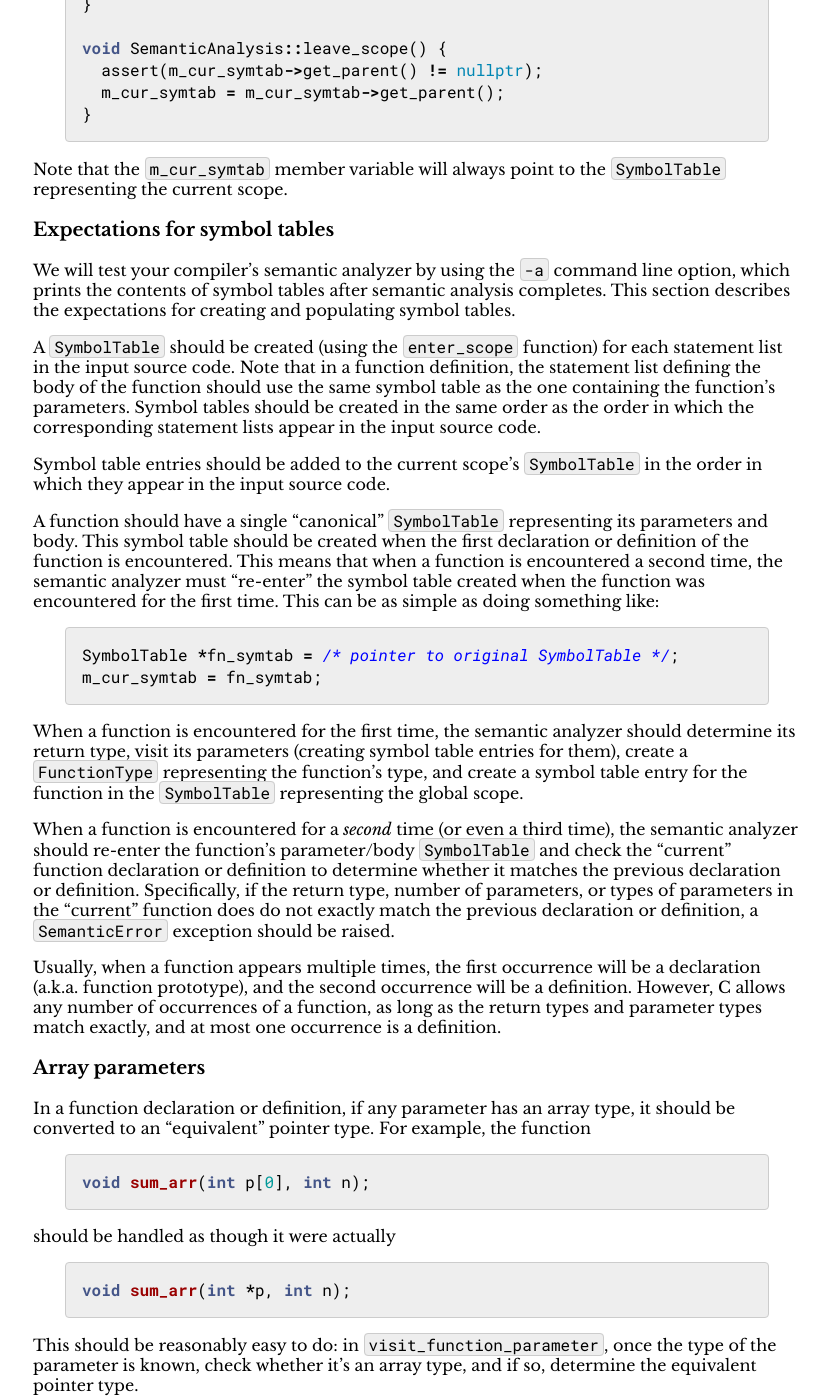
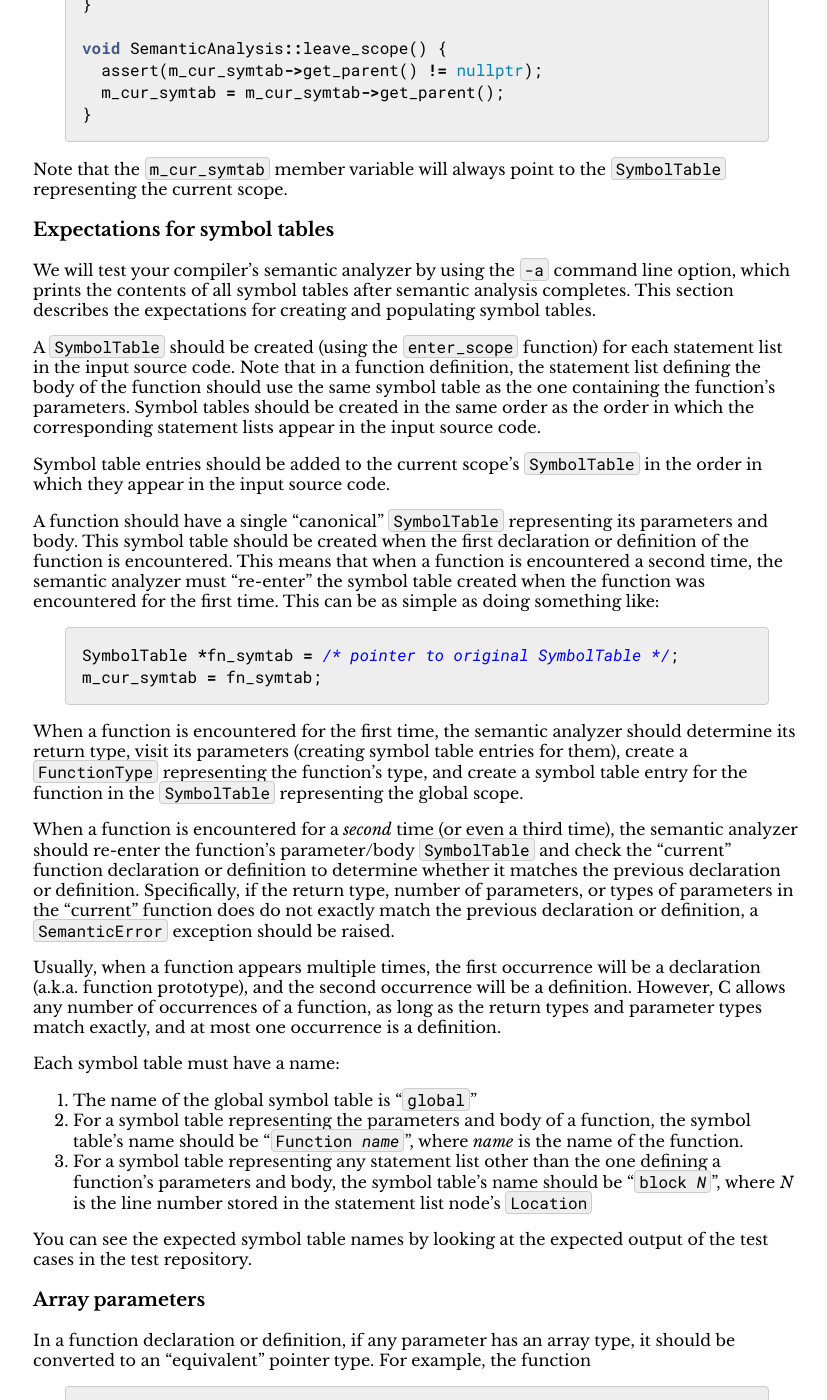
Before and after one commit to jhucompilers/fall2024, a Jekyll site: the page built from assign/assign03.md, in a window 1280 px wide and 1400 px high, scrolled down 5212 px. Shown: the whole window, without its empty margins (223-1050 px from the left). Built offline with Jekyll 4.4.1, drawn with Linux system fonts in a browser that asks for light colours.

Commit message:
discuss symbol table names

```diff
--- a/assign/assign03.md
+++ b/assign/assign03.md
@@ -299,7 +299,7 @@ Note that the `m_cur_symtab` member variable will always point to the
 ### Expectations for symbol tables
 
 We will test your compiler's semantic analyzer by using the `-a` command line
-option, which prints the contents of symbol tables after semantic analysis completes.
+option, which prints the contents of all symbol tables after semantic analysis completes.
 This section describes the expectations for creating and populating symbol tables.
 
 A `SymbolTable` should be created (using the `enter_scope` function) for each
@@ -342,6 +342,20 @@ a declaration (a.k.a. function prototype), and the second occurrence will be a
 definition. However, C allows any number of occurrences of a function, as long as
 the return types and parameter types match exactly, and at most one occurrence
 is a definition.
+
+Each symbol table must have a name:
+
+1. The name of the global symbol table is "`global`"
+2. For a symbol table representing the parameters and body of a function,
+   the symbol table's name should be "<code class="language-plaintext highlighter-rouge">Function <i>name</i></code>",
+   where <i>name</i> is the name of the function.
+3. For a symbol table representing any statement list other than the one
+   defining a function's parameters and body, the symbol table's name
+   should be "<code class="language-plaintext highlighter-rouge">block <i>N</i></code>", where <i>N</i> is the line
+   number stored in the statement list node's `Location`
+
+You can see the expected symbol table names by looking at the expected output
+of the test cases in the test repository.
 
 ### Array parameters
 
```
